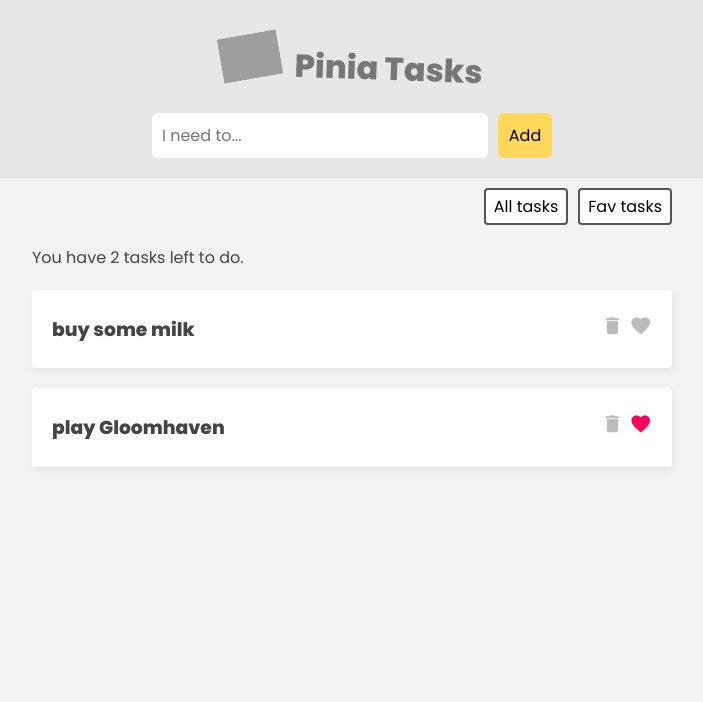
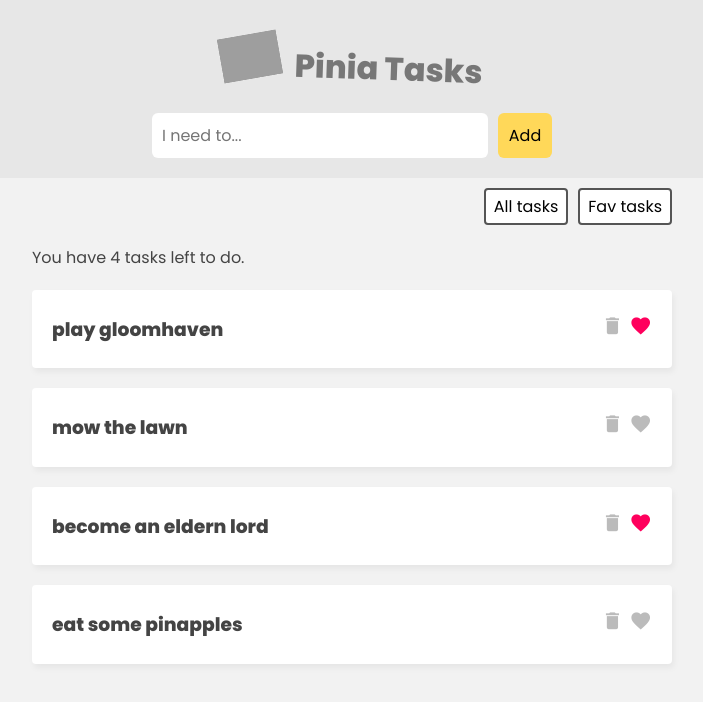
Before and after one commit to TheLukCraft/Pinia, a Vue app: page / in a window 1280 px wide. Shown: the top 702 px of the page, without its empty margins (288-991 px from the left). Built offline with nearby package versions, Linux system fonts and the light colour scheme; data requests are answered from the project's data file; grey boxes are pictures that could not be loaded.

Commit message:
Async Actions

```diff
--- /dev/null
+++ b/data/db.json
@@ -0,0 +1,24 @@
+{
+  "tasks": [
+    {
+      "id": 1,
+      "title": "play gloomhaven",
+      "isFav": true
+    },
+    {
+      "id": 2,
+      "title": "mow the lawn",
+      "isFav": false
+    },
+    {
+      "title": "become an eldern lord",
+      "isFav": true,
+      "id": 3
+    },
+    {
+      "title": "eat some pinapples",
+      "isFav": false,
+      "id": 4
+    }
+  ]
+}
--- a/src/App.vue
+++ b/src/App.vue
@@ -17,6 +17,9 @@
       <button @click="filter = 'all'">All tasks</button>
       <button @click="filter = 'favs'">Fav tasks</button>
     </nav>
+
+    <!-- loading -->
+    <div class="loading" v-if="taskStore.loading">Loading tasks...</div>
 
     <!-- task list -->
     <div class="task-list" v-if="filter === 'all'">
@@ -47,6 +50,9 @@
   setup() {
     const taskStore = useTaskStore()
 
+    // fetch tasks
+    taskStore.getTasks()
+
     const filter = ref('all')
 
     return { taskStore, filter }
--- a/src/assets/main.css
+++ b/src/assets/main.css
@@ -109,3 +109,14 @@
   color: #555;
   font-size: 1em;
 }
+
+/* loading state */
+.loading {
+  max-width: 640px;
+  border: 1px solid #ffd859;
+  background: #ffe9a0;
+  color: #3a3a3a;
+  padding: 5px 0;
+  text-align: center;
+  margin: 30px auto;
+}
--- a/src/stores/TaskStore.js
+++ b/src/stores/TaskStore.js
@@ -2,10 +2,8 @@
 
 export const useTaskStore = defineStore("taskStore", {
   state: () => ({
-    tasks: [
-      { id: 1, title: "buy some milk", isFav: false },
-      { id: 2, title: "play Gloomhaven", isFav: true },
-    ],
+    tasks: [],
+    loading: false,
   }),
   getters: {
     favs() {
@@ -21,6 +19,16 @@
     },
   },
   actions: {
+    async getTasks() {
+      this.loading = true;
+
+      // get data from json file using json server
+      const res = await fetch("http://localhost:3000/tasks");
+      const data = await res.json();
+
+      this.tasks = data;
+      this.loading = false;
+    },
     addTask(task) {
       this.tasks.push(task);
     },
```
